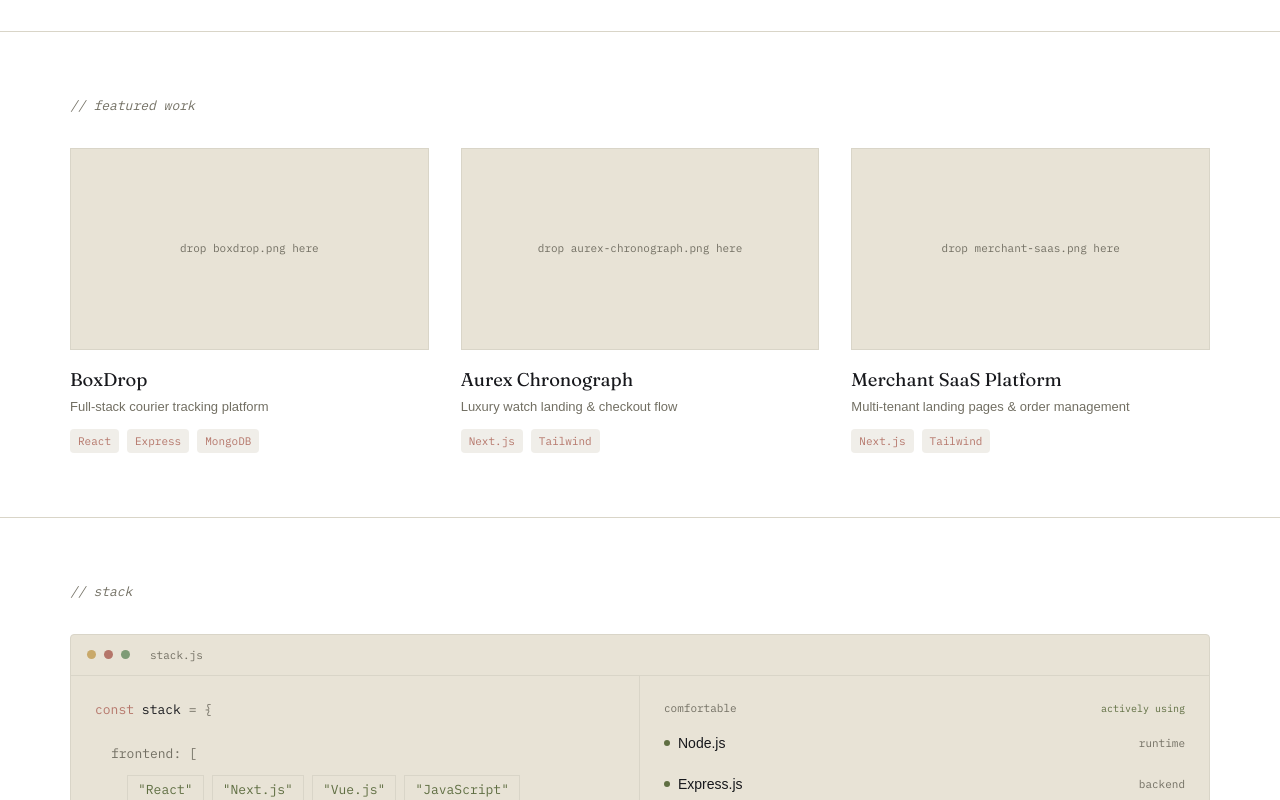
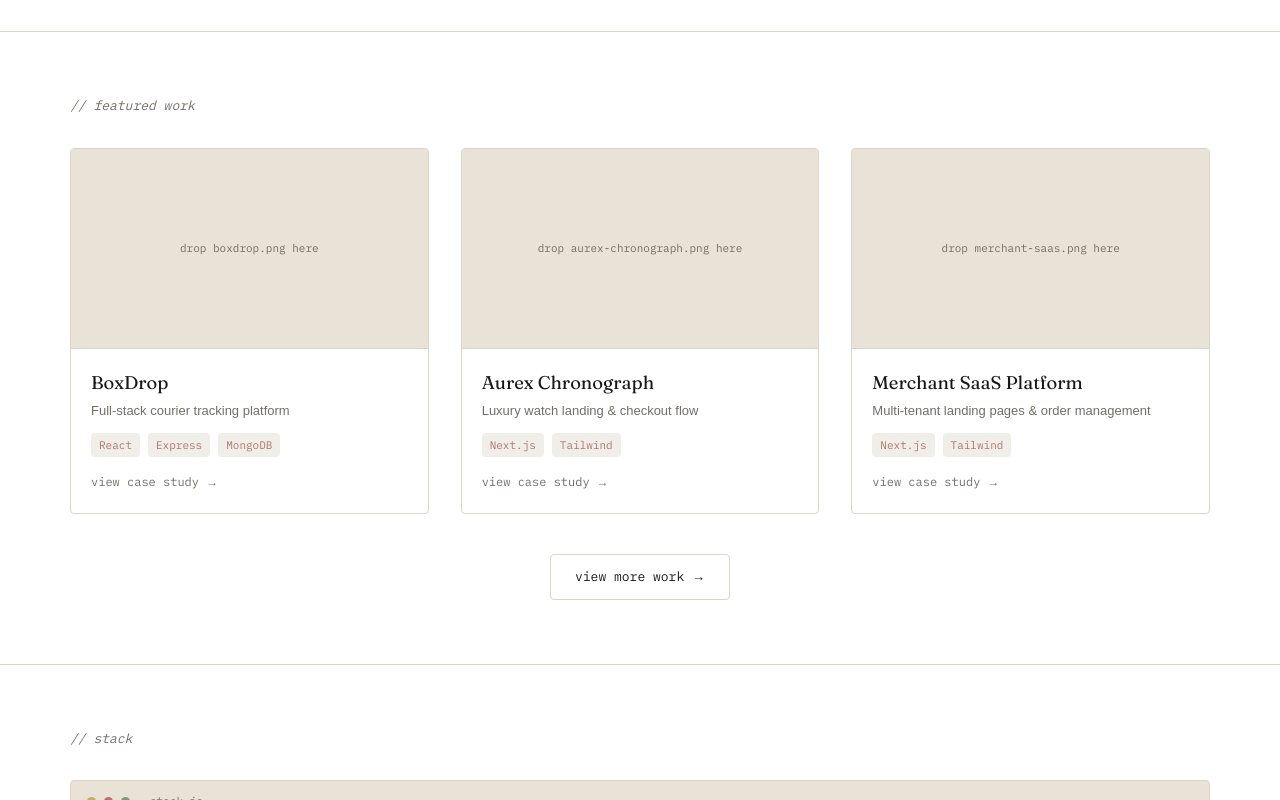
Before and after one commit to dev-nirob1/portfolio-nextjs, a Next.js app: page / in a window 1280 px wide. Shown: the part 742-1542 px from the top of the page. Built offline with nearby package versions, Linux system fonts and the light colour scheme.

Commit message:
project card design update

```diff
--- a/src/app/components/section/FeaturedWork.jsx
+++ b/src/app/components/section/FeaturedWork.jsx
@@ -32,12 +32,18 @@ const FeaturedWork = () => {
 
         <div className="grid md:grid-cols-3 gap-8">
           {featured.map((project) => (
-          <Link key={project.slug} href="#" className="group block">
-            <div className="aspect-video border border-line bg-surface flex items-center justify-center mb-4">
+            <Link
+              key={project.slug}
+              href={`/work/${project.slug}`}
+              className="group block border border-line rounded-sm overflow-hidden hover:border-ink transition-colors"
+            >
+              <div className="aspect-video bg-surface flex items-center justify-center border-b border-line">
                 <p className="font-mono text-[11px] text-slate text-center px-4">
                   drop {project.slug}.png here
                 </p>
               </div>
+
+              <div className="p-5">
                 <p className="font-display text-[1.15rem] text-ink group-hover:text-primary transition-colors">
                   {project.title}
                 </p>
@@ -54,8 +60,20 @@ const FeaturedWork = () => {
                     </span>
                   ))}
                 </div>
+                <span className="font-mono text-[12px] text-slate mt-4 inline-block group-hover:text-ink transition-colors">
+                  view case study →
+                </span>
+              </div>
             </Link>
           ))}
+        </div>
+        <div className="text-center mt-10">
+  <Link
+    href="/#work"
+    className="inline-block font-mono text-[13px] px-6 py-3 rounded-sm border border-line text-ink hover:border-ink hover:bg-surface transition-colors"
+  >
+    view more work →
+  </Link>
 </div>
       </Container>
     </section>
```
Lines whose indentation alone changed are shown as unchanged.
